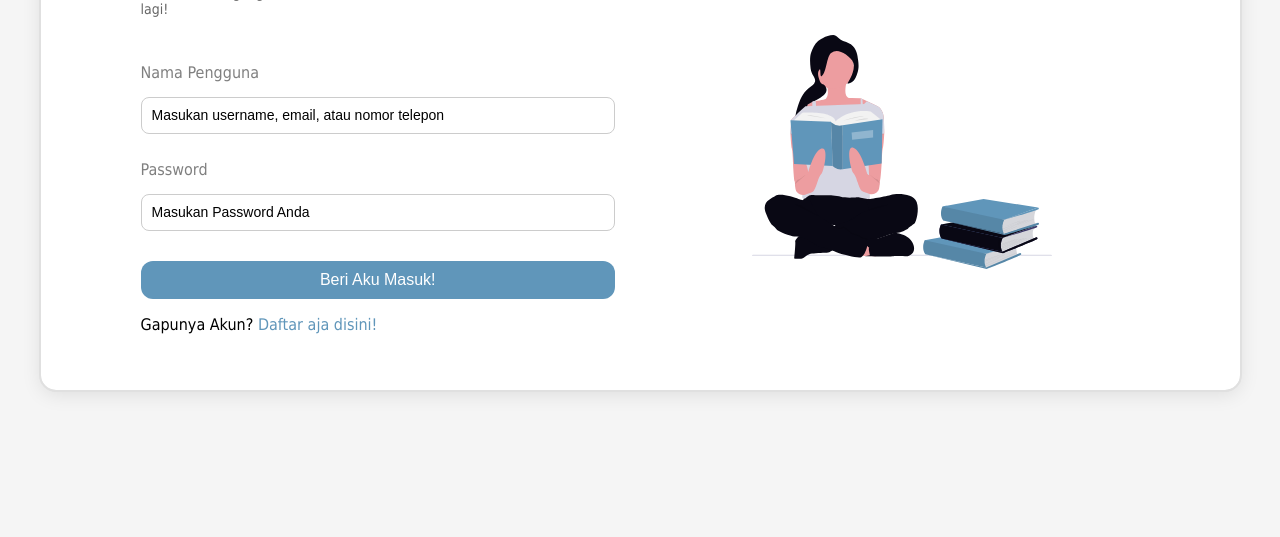
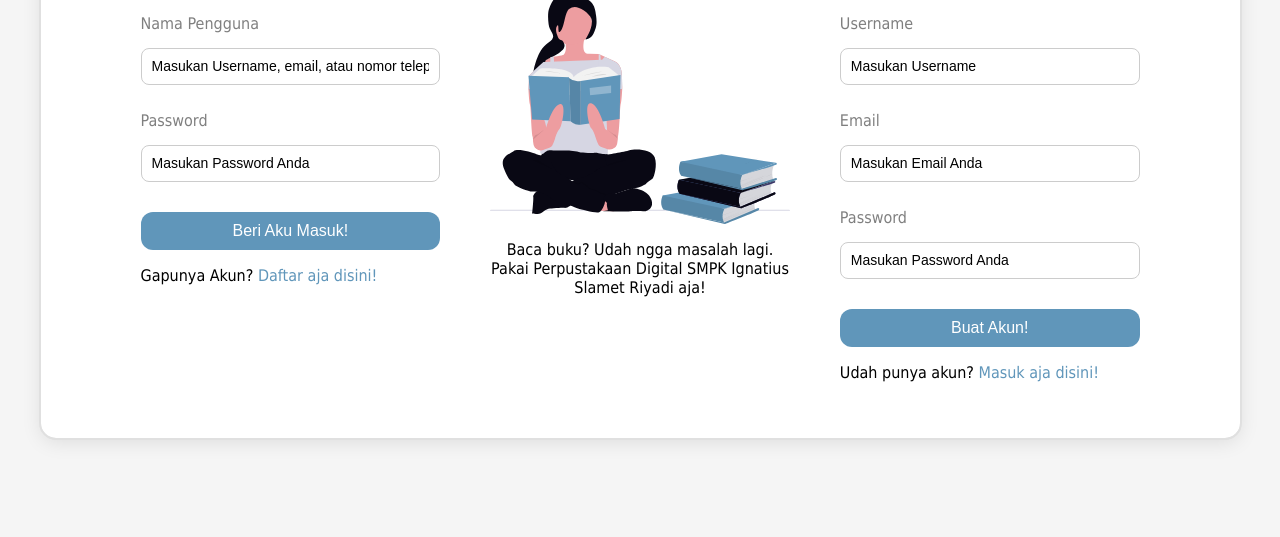
Before and after one commit to hosea-js/nusalibrary, a website: page index/auth-page/signin-up.html in a window 1280 px wide. Shown: the part 263-800 px from the top of the page. Drawn offline with Linux system fonts and the light colour scheme.

Commit message:
New Thing

```diff
--- a/index/auth-page/signin-up.html
+++ b/index/auth-page/signin-up.html
@@ -19,17 +19,32 @@
                 <p class="subtitle-text">Selamat datang lagi! kita bener bener bener bener excited buat liat kamu lagi!</p>
                 <form id="signinForm">
                     <p class="auth-text">Nama Pengguna</p>
-                    <input type="email" placeholder="Masukan username, email, atau nomor telepon" required>
+                    <input type="email" placeholder="Masukan Username, email, atau nomor telepon" required>
                     <p class="auth-text">Password</p>
                     <input type="password" placeholder="Masukan Password Anda" required>
                     <button class="btn btn-primary" type="submit">Beri Aku Masuk!</button>
                 </form>
-                <p class="signup-link">Gapunya Akun? <a href="../signup/signup.html">Daftar aja disini!</a></p>
+                <p class="signup-link">Gapunya Akun? <a onClick="updateTitle('Daftar')" id="signUpExc" href="#">Daftar aja disini!</a></p>
             </div>
             <div class="illustration-container">
                 <img src="../assets/illustrastion_for_web.svg" alt="Illustration" class="illustration">
+                <p class="illustration-subtext">Baca buku? Udah ngga masalah lagi. Pakai Perpustakaan Digital SMPK Ignatius Slamet Riyadi aja!</p>
             </div>
-    </div>
+
+            <!-- Signup Container-->
+            <form id="signupForm" class="form-container">
+                <h1>Daftar</h1>
+                <p class="subtitle-text">Halo!! Senang bertemu denganmu! Bikin akun yuk dan lanjutin petualangan membaca kamu!</p>
+                <p class="auth-text">Username</p>
+                <input type="text" placeholder="Masukan Username" required>
+                <p class="auth-text">Email</p>
+                <input type="email" placeholder="Masukan Email Anda" required>
+                <p class="auth-text">Password</p>
+                <input type="password" placeholder="Masukan Password Anda" required>
+                <button class="btn btn-primary" type="submit">Buat Akun!</button>
+                <p class="signup-link">Udah punya akun? <a onClick="updateTitle('Masuk')" id="signInExc" href="#">Masuk aja disini!</a></p>
+            </form>
+        </div>
 
     <script src="../script/javascript.js" defer></script>
 </body>
--- a/index/auth-page/styles-auth.css
+++ b/index/auth-page/styles-auth.css
@@ -23,6 +23,10 @@
     max-width: 999px;
 }
 
+.signup-auth-container {
+    display: flex;
+}
+
 .form-container {
     display: flex;
     flex: 1;
@@ -32,6 +36,7 @@
 
 .illustration-container {
     display: flex;
+    flex-direction: column;
     flex: 1;
     justify-content: center;
     align-items: center;
@@ -108,6 +113,13 @@
     color: #6096BA;
 }
 
+.illustration-subtext {
+    display: flex;
+    justify-content: center;
+    align-items: center;
+    text-align: center;
+}
+
 @media (max-width: 1234px) {
     .main-auth-container {
         flex-direction: column;
--- a/index/script/javascript.js
+++ b/index/script/javascript.js
@@ -12,3 +12,5 @@
         function updateTitle(action) {
             document.title = `${action} | SMPK Ignatius Slamet Riyadi E-Library`;
         }
+
+        // Sign In/Up Form Toggle or Animation
```
Also changed, not shown: var.env.test.js (+1 -0 lines), 1 other file.
